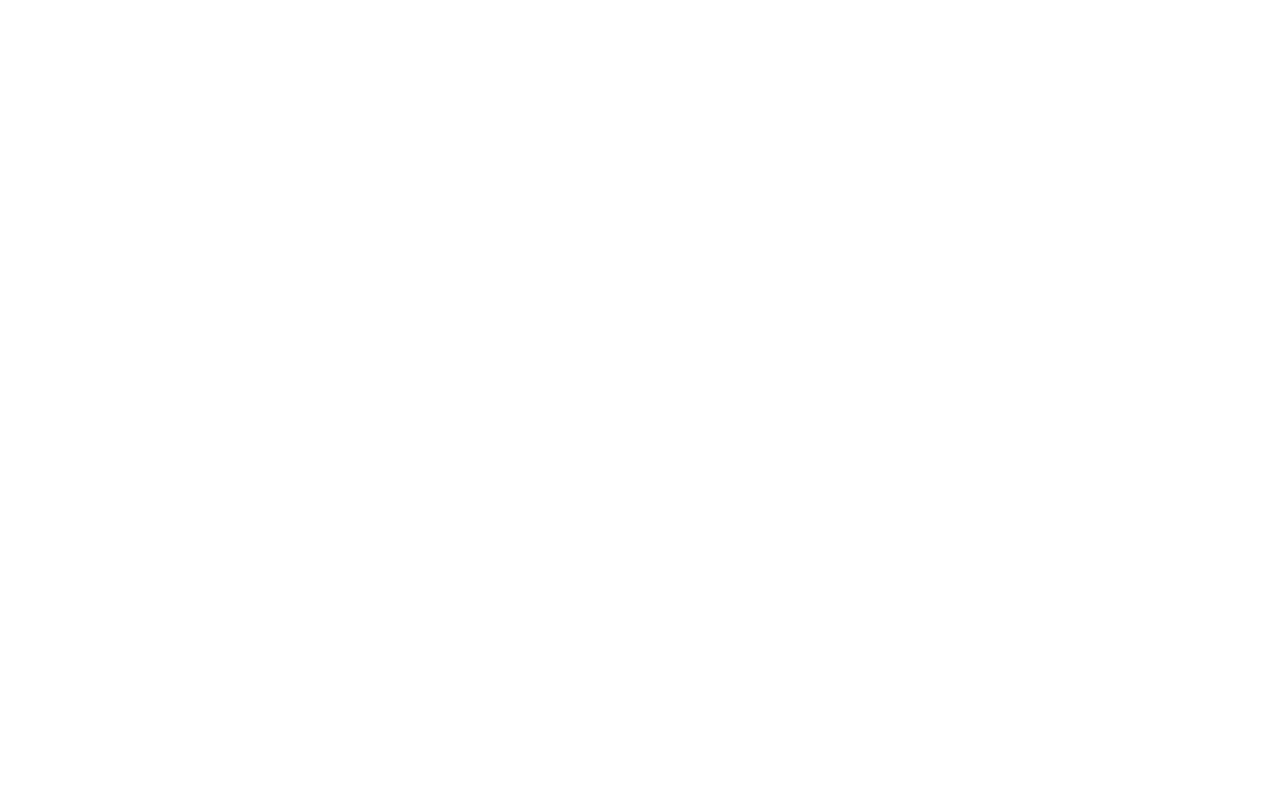
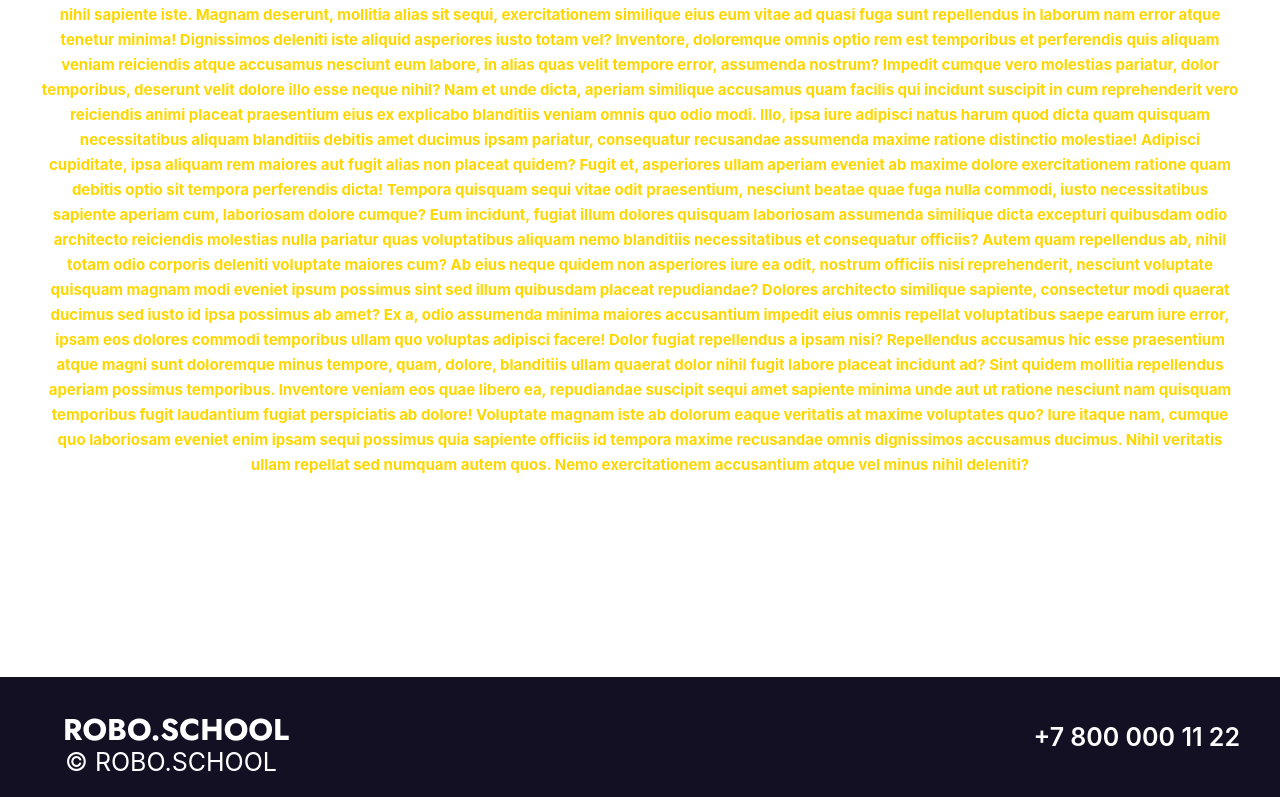
Before and after one commit to Frontend04/roboscl-project, a React (Create React App) app: page /about in a window 1280 px wide. Before the commit this address had no page. Shown: the part 1184-1981 px from the top of the page. Before the commit the page ends 800 px from the top, so only its background shows below. Built offline with nearby package versions, Linux system fonts and the light colour scheme.

Commit message:
made a about page

```diff
--- a/package.json
+++ b/package.json
@@ -5,11 +5,16 @@
   "dependencies": {
     "@emotion/react": "^11.11.1",
     "@emotion/styled": "^11.11.0",
+    "@mui/icons-material": "^5.11.16",
+    "@mui/joy": "^5.0.0-alpha.85",
     "@mui/material": "^5.13.6",
+    "@types/google-map-react": "^2.1.7",
     "@types/node": "^16.18.36",
     "@types/react": "^18.2.14",
     "@types/react-dom": "^18.2.6",
     "@types/react-router-dom": "^5.3.3",
+    "@types/react-slick": "^0.23.10",
+    "google-map-react": "^2.2.1",
     "react": "^18.2.0",
     "react-dom": "^18.2.0",
     "react-router-dom": "^6.14.0",
--- a/src/App.css
+++ b/src/App.css
@@ -178,7 +178,7 @@
   color: #fff;
 }
 
-.about-main h2{
+.about-main h2 {
   color: #eb040c;
   margin-left: 130px;
 }
@@ -210,7 +210,7 @@
   margin-top: 10px;
   color: #fff;
 }
-.about-desc a:hover{
+.about-desc a:hover {
   color: gold;
 }
 .AddTaskIcon {
@@ -218,3 +218,38 @@
   margin-right: 15px;
   color: gold;
 }
+.about-footer {
+  margin-top: 180px;
+  text-align: center;
+}
+.about-footer h3 {
+  color: #141024;
+}
+.contacts {
+  margin-top: 130px;
+  justify-content: space-between;
+  display: flex;
+}
+.about-footer p {
+  font-size: 15px;
+  line-height: 25px;
+  color: gold;
+}
+.contact {
+  display: flex;
+  margin-top: 90px;
+}
+.contact span,
+a {
+  font-size: 25px;
+  color: #141024;
+  text-decoration: none;
+  margin-left: 25px;
+}
+.map {
+  width: 50%;
+  height: 70vh;
+  background: #141024;
+  padding: 15px;
+  border-radius: 15px;
+}
--- a/src/App.tsx
+++ b/src/App.tsx
@@ -8,9 +8,11 @@
   return (
     <div>
       <Routes>
-        <Route path="/" element={(<Home />)} />
+        <Route path="/" element={<Home />} />
+        <Route path="/about" element={<About />} />
+        <Route path="/contacts" element={<Contacts />} />
       </Routes>
-   </div>
+    </div>
   );
 };
 
--- a/src/components/Header.tsx
+++ b/src/components/Header.tsx
@@ -7,11 +7,15 @@
 const Header: React.FC = () => {
   return (
     <div className="header">
-      <a href="#">
-        <img src={logo} alt="logo" />
-      </a>
-      <MenuNav />
-      <a href="tel:+78000001122" className="tel">+7 800 000 11 22</a>
+      <div className="headerTop container">
+        <a href="#">
+          <img src={logo} alt="logo" />
+        </a>
+        <MenuNav />
+        <a href="tel:+78000001122" className="tel">
+          +7 800 000 11 22
+        </a>
+      </div>
     </div>
   );
 };
--- /dev/null
+++ b/src/components/Map.tsx
@@ -0,0 +1,28 @@
+import React from "react";
+import GoogleMapReact from "google-map-react";
+import { IProps } from "../types";
+import "../App.css";
+const AnyReactComponent: React.FC<IProps> = ({ text }) => <div>{text}</div>;
+
+const Map: React.FC = () => {
+  const defaultProps = {
+    center: {
+      lat: 10.99835602,
+      lng: 77.01502627,
+    },
+    zoom: 11,
+  };
+
+  return (
+    <div className="map">
+      <GoogleMapReact
+        defaultCenter={defaultProps.center}
+        defaultZoom={defaultProps.zoom}
+      >
+        <AnyReactComponent lat={59.955413} lng={30.337844} text="My Marker" />
+      </GoogleMapReact>
+    </div>
+  );
+};
+
+export default Map;
--- a/src/components/MenuNav.tsx
+++ b/src/components/MenuNav.tsx
@@ -1,12 +1,14 @@
 import React from "react";
 import { NavLink } from "react-router-dom";
 import "../App.css";
+
 const MenuNav: React.FC = () => {
+
   return (
     <nav className="nav">
       <ul>
         <li>
-            <NavLink end to="/" className={"item"}>
+          <NavLink to="/" className={"item"}>
             Home
           </NavLink>
         </li>
--- a/src/containers/About.tsx
+++ b/src/containers/About.tsx
@@ -3,6 +3,7 @@
 import "../App.css";
 import AddTaskIcon from "@mui/icons-material/AddTask";
 import BasicCard from "../components/BasicCard";
+import Footer from "../components/Footer";
 const About = () => {
   return (
     <div>
@@ -43,8 +44,73 @@
             </div>
             <BasicCard />
           </div>
+          <div className="about-footer">
+            <h3>ROBO SCHOOL</h3>
+            <p>
+              Lorem ipsum dolor sit amet consectetur adipisicing elit. Adipisci
+              atque possimus accusantium mollitia ipsa cumque soluta quae
+              aspernatur, eum maxime reiciendis fugit velit voluptatem. Repellat
+              eveniet itaque aperiam quae doloremque rerum consequatur aliquam
+              ex. Modi labore facere accusamus explicabo sit voluptatem sapiente
+              dolor. Aliquam inventore, adipisci distinctio non fuga quas dolor
+              tempora eaque delectus atque. Vel cum aliquid facilis molestiae
+              voluptatem aliquam earum rerum, ducimus, eligendi obcaecati magnam
+              ipsum quaerat inventore porro est ullam optio et dicta. Itaque eos
+              atque, aspernatur voluptatibus sunt minima repudiandae, quaerat in
+              sint molestias possimus saepe? Dicta ullam atque corrupti sequi
+              inventore praesentium, exercitationem dolor mollitia, eveniet
+              illum autem nihil sapiente iste. Magnam deserunt, mollitia alias
+              sit sequi, exercitationem similique eius eum vitae ad quasi fuga
+              sunt repellendus in laborum nam error atque tenetur minima!
+              Dignissimos deleniti iste aliquid asperiores iusto totam vel?
+              Inventore, doloremque omnis optio rem est temporibus et
+              perferendis quis aliquam veniam reiciendis atque accusamus
+              nesciunt eum labore, in alias quas velit tempore error, assumenda
+              nostrum? Impedit cumque vero molestias pariatur, dolor temporibus,
+              deserunt velit dolore illo esse neque nihil? Nam et unde dicta,
+              aperiam similique accusamus quam facilis qui incidunt suscipit in
+              cum reprehenderit vero reiciendis animi placeat praesentium eius
+              ex explicabo blanditiis veniam omnis quo odio modi. Illo, ipsa
+              iure adipisci natus harum quod dicta quam quisquam necessitatibus
+              aliquam blanditiis debitis amet ducimus ipsam pariatur,
+              consequatur recusandae assumenda maxime ratione distinctio
+              molestiae! Adipisci cupiditate, ipsa aliquam rem maiores aut fugit
+              alias non placeat quidem? Fugit et, asperiores ullam aperiam
+              eveniet ab maxime dolore exercitationem ratione quam debitis optio
+              sit tempora perferendis dicta! Tempora quisquam sequi vitae odit
+              praesentium, nesciunt beatae quae fuga nulla commodi, iusto
+              necessitatibus sapiente aperiam cum, laboriosam dolore cumque? Eum
+              incidunt, fugiat illum dolores quisquam laboriosam assumenda
+              similique dicta excepturi quibusdam odio architecto reiciendis
+              molestias nulla pariatur quas voluptatibus aliquam nemo blanditiis
+              necessitatibus et consequatur officiis? Autem quam repellendus ab,
+              nihil totam odio corporis deleniti voluptate maiores cum? Ab eius
+              neque quidem non asperiores iure ea odit, nostrum officiis nisi
+              reprehenderit, nesciunt voluptate quisquam magnam modi eveniet
+              ipsum possimus sint sed illum quibusdam placeat repudiandae?
+              Dolores architecto similique sapiente, consectetur modi quaerat
+              ducimus sed iusto id ipsa possimus ab amet? Ex a, odio assumenda
+              minima maiores accusantium impedit eius omnis repellat
+              voluptatibus saepe earum iure error, ipsam eos dolores commodi
+              temporibus ullam quo voluptas adipisci facere! Dolor fugiat
+              repellendus a ipsam nisi? Repellendus accusamus hic esse
+              praesentium atque magni sunt doloremque minus tempore, quam,
+              dolore, blanditiis ullam quaerat dolor nihil fugit labore placeat
+              incidunt ad? Sint quidem mollitia repellendus aperiam possimus
+              temporibus. Inventore veniam eos quae libero ea, repudiandae
+              suscipit sequi amet sapiente minima unde aut ut ratione nesciunt
+              nam quisquam temporibus fugit laudantium fugiat perspiciatis ab
+              dolore! Voluptate magnam iste ab dolorum eaque veritatis at maxime
+              voluptates quo? Iure itaque nam, cumque quo laboriosam eveniet
+              enim ipsam sequi possimus quia sapiente officiis id tempora maxime
+              recusandae omnis dignissimos accusamus ducimus. Nihil veritatis
+              ullam repellat sed numquam autem quos. Nemo exercitationem
+              accusantium atque vel minus nihil deleniti?
+            </p>
+          </div>
         </div>
       </div>
+      <Footer />
     </div>
   );
 };
--- /dev/null
+++ b/src/containers/Contacts.tsx
@@ -0,0 +1,40 @@
+import React from "react";
+import Header from "../components/Header";
+import PersonIcon from "@mui/icons-material/Person";
+import ContactPhoneIcon from "@mui/icons-material/ContactPhone";
+import LocationOnIcon from "@mui/icons-material/LocationOn";
+import MarkEmailReadIcon from "@mui/icons-material/MarkEmailRead";
+import "../App.css";
+import Map from "../components/Map";
+import Footer from "../components/Footer";
+const Contacts: React.FC = () => {
+  return (
+    <div>
+      <Header />
+      <div className="contacts container">
+        <div className="mainConstact">
+          <div className="user contact">
+            <PersonIcon fontSize="large" />
+            <span>Michael Lazaridis</span>
+          </div>
+          <div className="phone contact">
+            <ContactPhoneIcon fontSize="large" />
+            <a href="tel:+312880880880">312 880 880 880</a>
+          </div>
+          <div className="mail contact">
+            <MarkEmailReadIcon fontSize="large" />
+            <span>roboschool@mail.com</span>
+          </div>
+          <div className="gps contact">
+            <LocationOnIcon fontSize="large" />
+            <span>Maldybaeva 71</span>
+          </div>
+        </div>
+        <Map />
+      </div>
+      <Footer />
+    </div>
+  );
+};
+
+export default Contacts;
--- a/src/types.d.ts
+++ b/src/types.d.ts
@@ -6,3 +6,8 @@
   title: string;
   text: string;
 }
+export interface IProps {
+  text: string;
+  lat: number;
+  lng: number;
+}
```
Also changed, not shown: 1 other file (tests, documents, lock files or other folders). Lines whose indentation alone changed are shown as unchanged.
